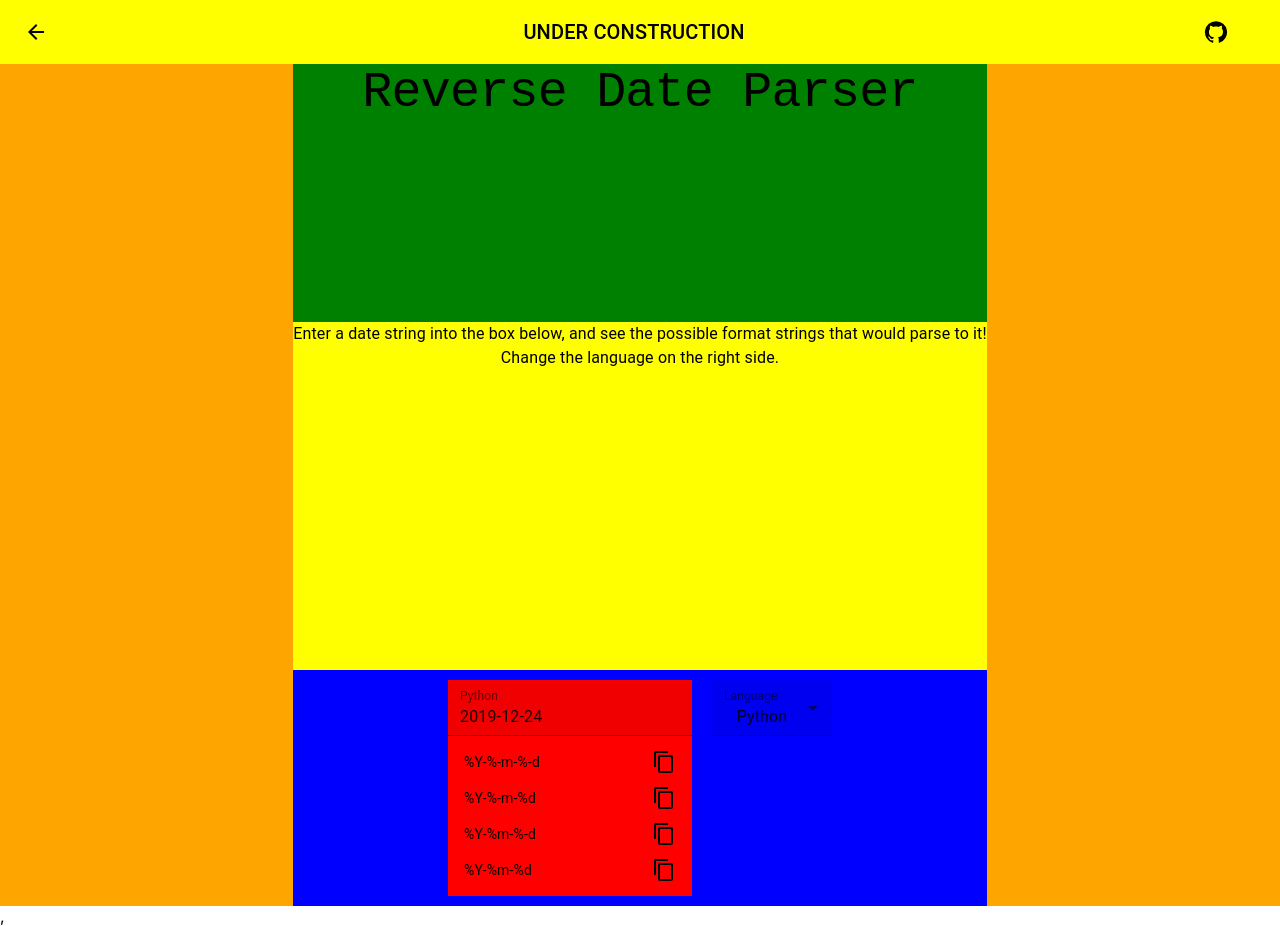
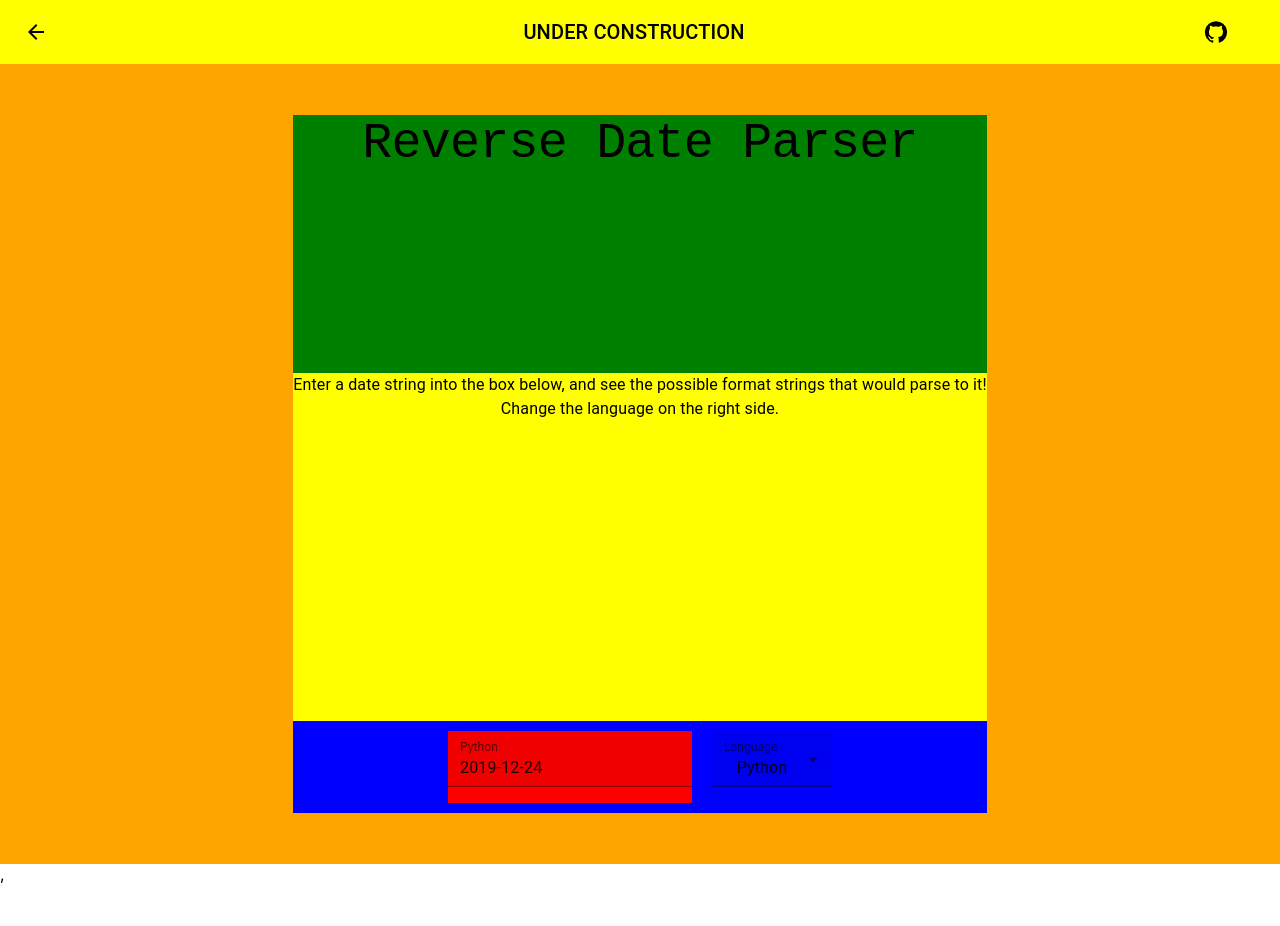
Before and after one commit to johnyenter-briars/reverse-date-parser, a React (Create React App) app: page / in a window 1280 px wide. After the commit the page ends 884 px from the top, so only its background shows below. Built offline with nearby package versions, Linux system fonts and the light colour scheme.

Commit message:
uhhh i though this didnt work?

```diff
--- a/src/App.tsx
+++ b/src/App.tsx
@@ -24,12 +24,10 @@ const App: React.FC = () => {
 
     useEffect(() => {
         let randomOption = defaultOptions[Math.floor(Math.random() * defaultOptions.length)]
-        let randomString = randomOption[0];
-        let randomLanguage = randomOption[1];
 
-        setCurrentLanguage(randomLanguage);
-        setCurrentString(randomString);
-        setParsedOptions(parseDateString(randomString, randomLanguage));
+        setCurrentLanguage(randomOption[1]);
+        setCurrentString(randomOption[0]);
+        setParsedOptions(parseDateString(currentString, currentLanguage));
     }, [])
 
     const onUserInput = (event: React.ChangeEvent<HTMLTextAreaElement | HTMLInputElement>): void => {
```
